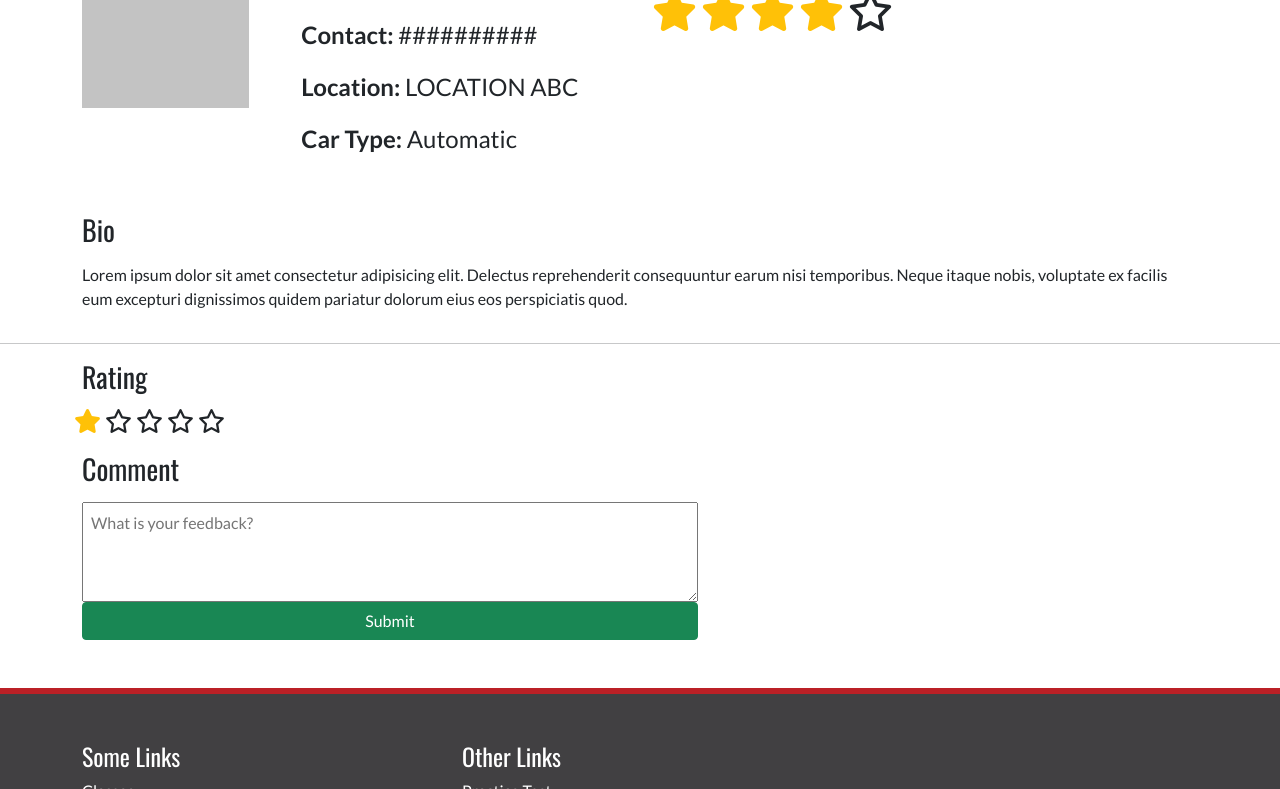
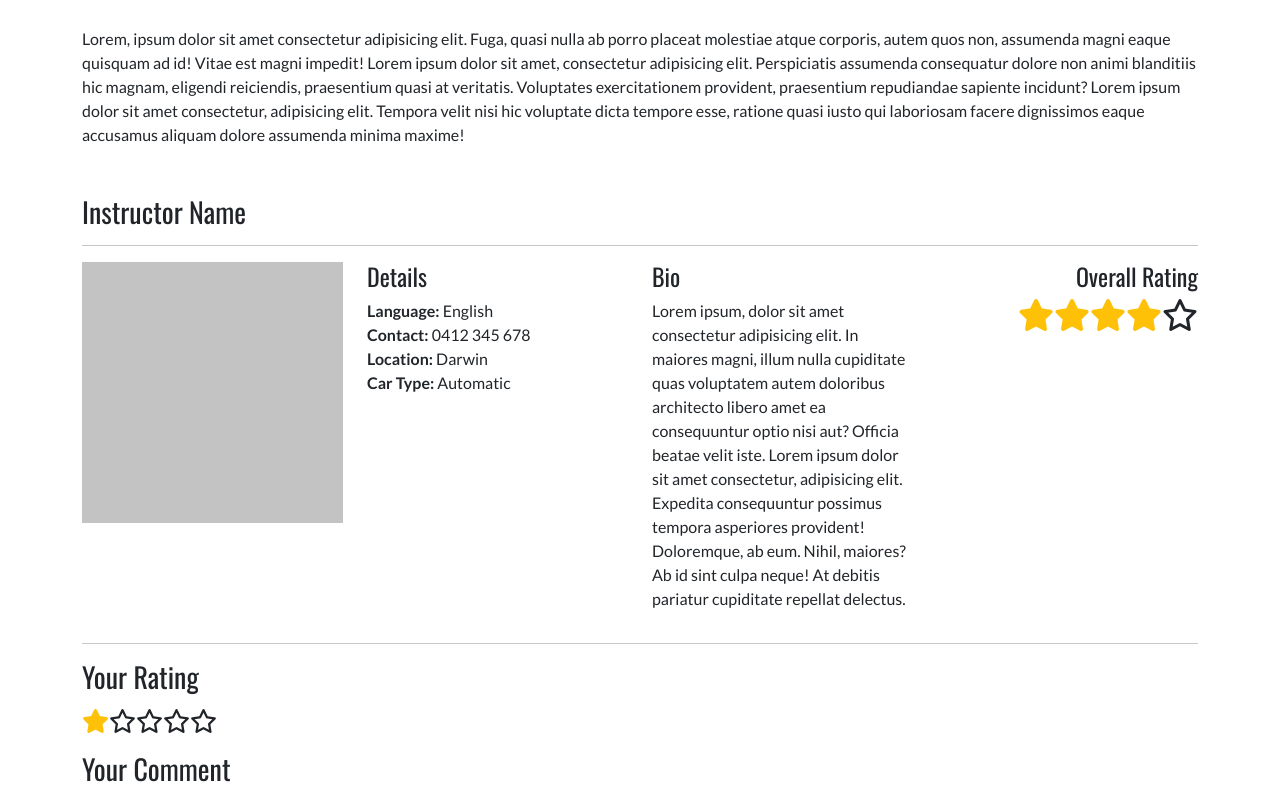
Before and after one commit to alex-phan/drivesafe-nt, a plain HTML site: page profile.html in a window 1280 px wide. Shown: the part 539-1328 px from the top of the page. Drawn offline with nearby package versions, Linux system fonts and the light colour scheme.

Commit message:
added content to profile page

```diff
--- a/profile.html
+++ b/profile.html
@@ -159,65 +159,77 @@
         <main class="content">
             <section class="profile">
                 <div class="container">
-                    <div class="row row-cols-1 row-cols-md-2 g-3 mb-3">
+                    <div class="mb-5">
+                        <h2>Description</h2>
+                        <p>
+                            Lorem, ipsum dolor sit amet consectetur adipisicing elit. Fuga, quasi nulla ab porro placeat molestiae atque corporis, autem quos non, assumenda magni eaque quisquam ad id! Vitae est magni impedit! Lorem ipsum dolor sit amet, consectetur adipisicing elit. Perspiciatis assumenda consequatur dolore non animi blanditiis hic magnam, eligendi reiciendis, praesentium quasi at veritatis. Voluptates exercitationem provident, praesentium repudiandae sapiente incidunt? Lorem ipsum dolor sit amet consectetur, adipisicing elit. Tempora velit nisi hic voluptate dicta tempore esse, ratione quasi iusto qui laboriosam facere dignissimos eaque accusamus aliquam dolore assumenda minima maxime!
+                        </p>
+                    </div>
+
+                    <h3>Instructor Name</h3>
+
+                    <hr>
+
+                    <div class="row mb-3">
+                        <div class="col-6 col-lg-9">
+                            <div class="row row-cols-1 row-cols-lg-3 gy-3">
                                 <div class="col">
-                            <div class="row">
-                                <div class="col-10 col-md-6 col-lg-4">
-                                    <img src="/assets/800x800.png" alt="">
+                                    <img src="assets/800x800.png" alt="profile picture">
                                 </div>
-                                <div class="col py-3 profile__attribute">
-                                    <ul d-flex justify-content-between>
+                                <div class="col">
+                                    <h4>Details</h4>
+                                    <ul>
                                         <li>
-                                            <strong>Language:</strong> English, Chinese
+                                            <span>Language:</span> English
                                         </li>
                                         <li>
-                                            <strong>Contact:</strong> ##########
+                                            <span>Contact:</span> 0412 345 678
                                         </li>
                                         <li>
-                                            <strong>Location:</strong> LOCATION ABC
+                                            <span>Location:</span> Darwin
                                         </li>
                                         <li>
-                                            <strong>Car Type:</strong> Automatic
+                                            <span>Car Type:</span> Automatic
+                                        </li>
+                                    </ul>
+                                </div>
+                                <div class="col">
+                                    <h4>Bio</h4>
+                                    <p>
+                                        Lorem ipsum, dolor sit amet consectetur adipisicing elit. In maiores magni, illum nulla cupiditate quas voluptatem autem doloribus architecto libero amet ea consequuntur optio nisi aut? Officia beatae velit iste. Lorem ipsum dolor sit amet consectetur, adipisicing elit. Expedita consequuntur possimus tempora asperiores provident! Doloremque, ab eum. Nihil, maiores? Ab id sint culpa neque! At debitis pariatur cupiditate repellat delectus.
+                                    </p>
+                                </div>
+                            </div>
+                        </div>
+                        <div class="col-6 col-lg-3">
+                            <div class="profile__overall-rating">
+                                <h4>Overall Rating</h4>
+                                <ul>
+                                    <li>
+                                        <i class="fas fa-star"></i>
+                                    </li>
+                                    <li>
+                                        <i class="fas fa-star"></i>
+                                    </li>
+                                    <li>
+                                        <i class="fas fa-star"></i>
+                                    </li>
+                                    <li>
+                                        <i class="fas fa-star"></i>
+                                    </li>
+                                    <li>
+                                        <i class="far fa-star"></i>
                                     </li>
                                 </ul>
                             </div>
                         </div>
                     </div>
-                        <div class="profile col">
-                            <h3 class="mb-3 ps-5">Overall Rating</h3>
-                            <ul class="profile__overall-rating mb-3">
-                                <li>
-                                    <i class="fa-solid fa-star" id="1star"></i>
-                                </li>
-                                <li>
-                                    <i class="fa-solid  fa-star" id="2star"></i>
-                                </li>
-                                <li>
-                                    <i class="fa-solid  fa-star" id="3star"></i>
-                                </li>
-                                <li>
-                                    <i class="fa-solid fa-star" id="4star"></i>
-                                </li>
-                                <li>
-                                    <i class="fa-regular fa-star" id="5star"></i>
-                                </li>
-                            </ul>
-                        </div>
-                    </div>
-                    <div class="row">
-                        <h3 class="mb-3">Bio</h3>
-                        <p>
-                            Lorem ipsum dolor sit amet consectetur adipisicing elit. Delectus reprehenderit consequuntur earum nisi temporibus. Neque itaque nobis, voluptate ex facilis eum excepturi dignissimos quidem pariatur dolorum eius eos perspiciatis quod.
-                        </p>
-                    </div>
 
-                </div>
-            </section>
                     <hr>
+
                     <section class="review mb-5">
-                <div class="container">
-                    <div class="row justify-content-start review__wrapper ">
-                        <h3>Rating</h3>
+                        <div class="review__wrapper">
+                            <h3>Your Rating</h3>
                             <ul class="review__rating mb-3">
                                 <li>
                                     <i class="fa-solid fa-star" id="1star" onclick="markStar(this)" onmouseover="starOver(this)" onmouseout="starOut(this)"></i>
@@ -236,12 +248,13 @@
                                 </li>
                             </ul>
 
-                        <h3>Comment</h3>
+                            <h3>Your Comment</h3>
                             <div class="review__comment">
                                 <textarea class="form-control" id="reviewComment" placeholder="What is your feedback?"></textarea>
                                 <button onclick="clearComment()" type="button" class="btn btn-success">Submit</button>
                             </div>
                         </div>
+                    </section>
                 </div>
             </section>
         </main>
```
Also changed, not shown: css/main.css, 1 other file. Lines whose indentation alone changed are shown as unchanged.
